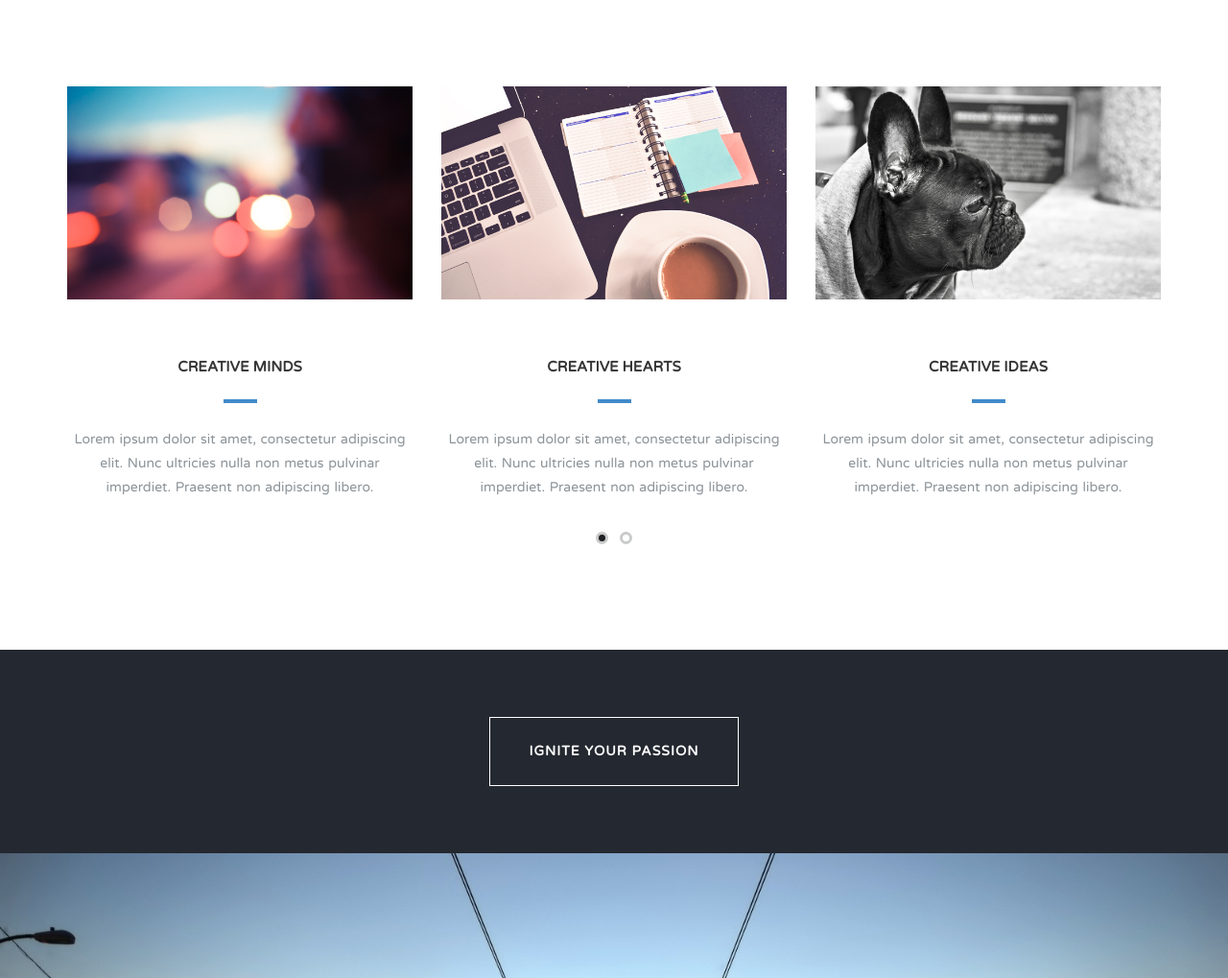
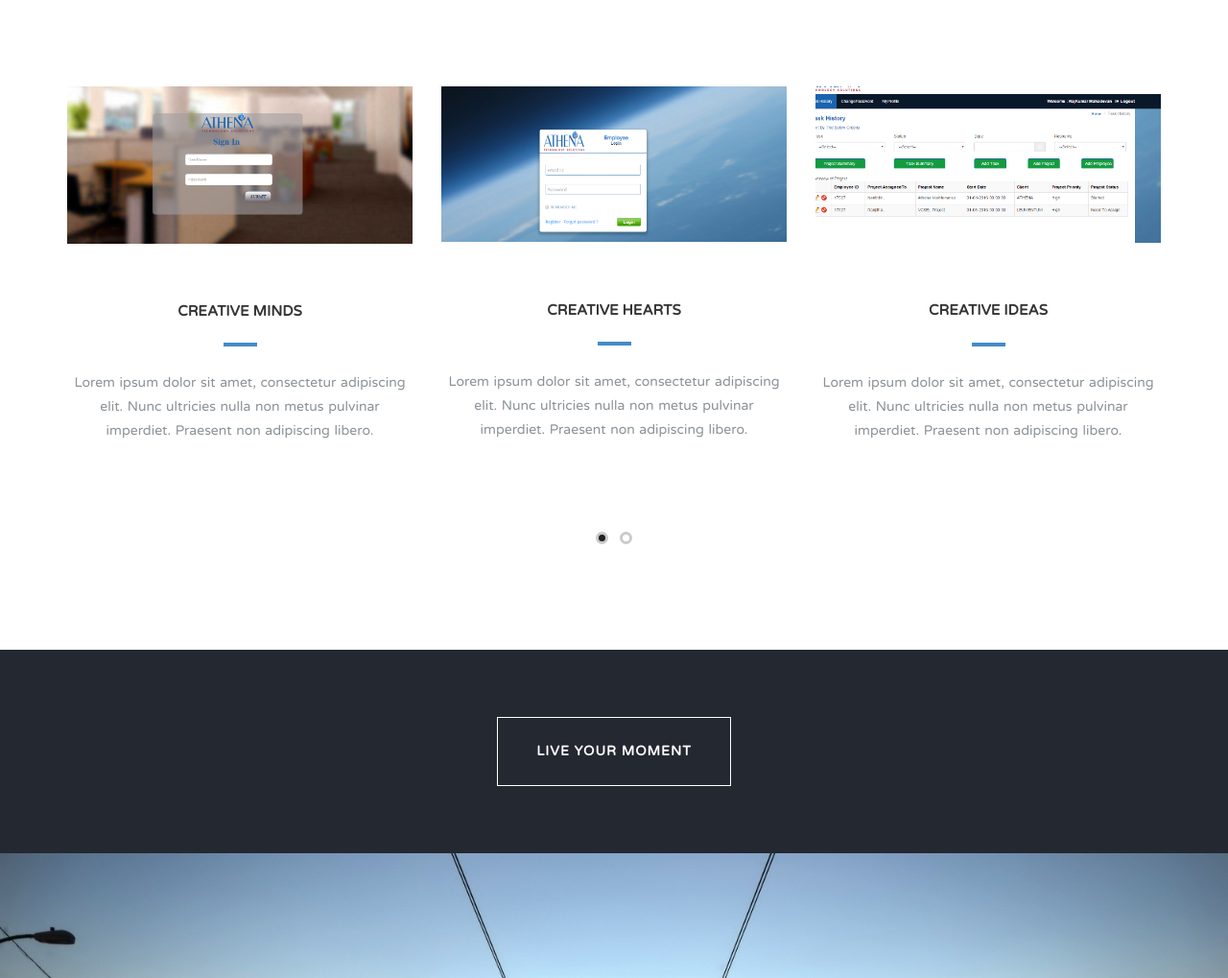
Before and after one commit to Nanthubha/nanthubha.github.io, a plain HTML site: page index.html in a window 1280 px wide. Shown: the part 2100-3119 px from the top of the page at 96% size. Drawn offline with nearby package versions, Linux system fonts and the light colour scheme.

Commit message:
Added files via upload

```diff
--- a/index.html
+++ b/index.html
@@ -170,7 +170,7 @@
                             <div class="col-md-4 wp4">
                                 <div class="overlay-effect effects clearfix">
                                     <div class="img">
-                                        <img src="img/portfolio-01.jpg" alt="Portfolio Item">
+                                        <img src="img/Design1.png" alt="Portfolio Item">
                                         <div class="overlay">
                                             <a href="#" class="expand"><i class="fa fa-search"></i>
                                                 <br>
@@ -185,7 +185,7 @@
                             <div class="col-md-4 wp4 delay-05s">
                                 <div class="overlay-effect effects clearfix">
                                     <div class="img">
-                                        <img src="img/portfolio-02.jpg" alt="Portfolio Item">
+                                        <img src="img/Design2.png" alt="Portfolio Item">
                                         <div class="overlay">
                                             <a href="#" class="expand"><i class="fa fa-search"></i>
                                                 <br>
@@ -200,7 +200,7 @@
                             <div class="col-md-4 wp4 delay-1s">
                                 <div class="overlay-effect effects clearfix">
                                     <div class="img">
-                                        <img src="img/portfolio-03.jpg" alt="Portfolio Item">
+                                        <img src="img/Design3.png" alt="Portfolio Item">
                                         <div class="overlay">
                                             <a href="#" class="expand"><i class="fa fa-search"></i>
                                                 <br>
@@ -217,7 +217,7 @@
                             <div class="col-md-4 wp4">
                                 <div class="overlay-effect effects clearfix">
                                     <div class="img">
-                                        <img src="img/portfolio-01.jpg" alt="Portfolio Item">
+                                        <img src="img/Design3.png" alt="Portfolio Item">
                                         <div class="overlay">
                                             <a href="#" class="expand"><i class="fa fa-search"></i>
                                                 <br>
@@ -269,7 +269,7 @@
         <div class="container">
             <div class="row">
                 <div class="col-md-12">
-                    <a href="#" class="ignite-btn">Ignite Your Passion</a>
+                    <a href="#" class="ignite-btn">Live Your Moment</a>
                 </div>
             </div>
         </div>
@@ -331,7 +331,7 @@
                         <li><a href="#" class="social-btn"><i class="fa fa-twitter"></i></a></li>
                         <li><a href="#" class="social-btn"><i class="fa fa-envelope"></i></a></li>
                         <li><a href="#" class="social-btn"><i class="fa fa-facebook"></i></a></li>
-                        <li><a href="#" class="social-btn"><i class="fa fa-linkedin-square"></i></a></li>
+                        <li><a href="https://in.linkedin.com/in/nanthubha" target="_blank" class="social-btn"><i class="fa fa-linkedin-square"></i></a></li>
                         <li><a href="#" class="social-btn"><i class="fa fa-instagram"></i></a></li>
                         <li><a href="#" class="social-btn"><i class="fa fa-tumblr"></i></a></li>
                     </ul>
```
Also changed, not shown: img/Design1.png (added), img/Design2.png (added), img/Design3.png (added), 1 other file.
